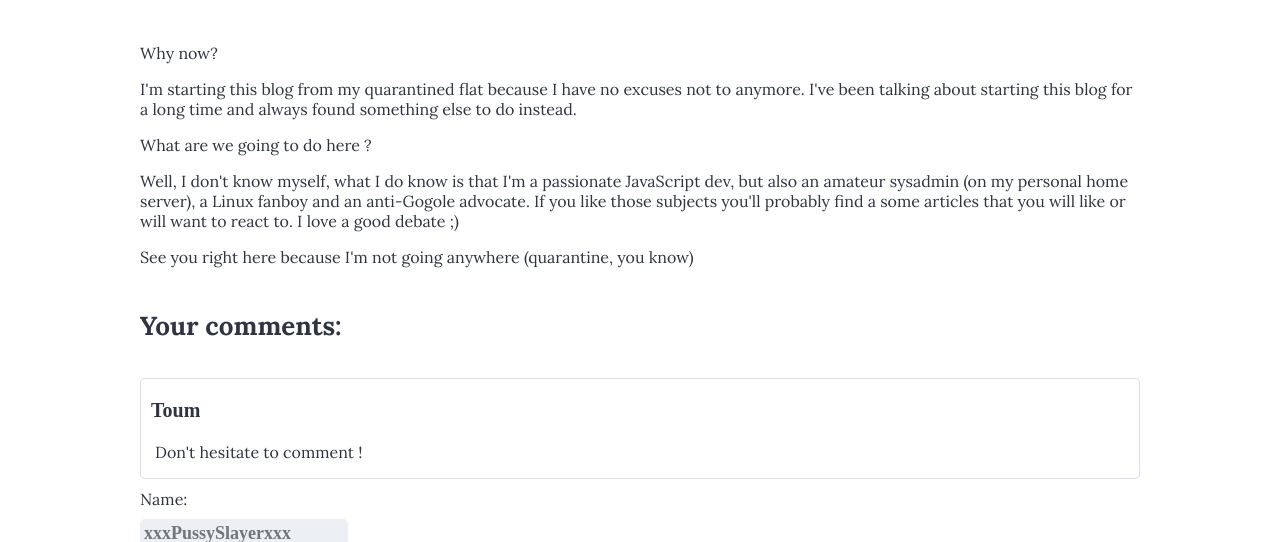
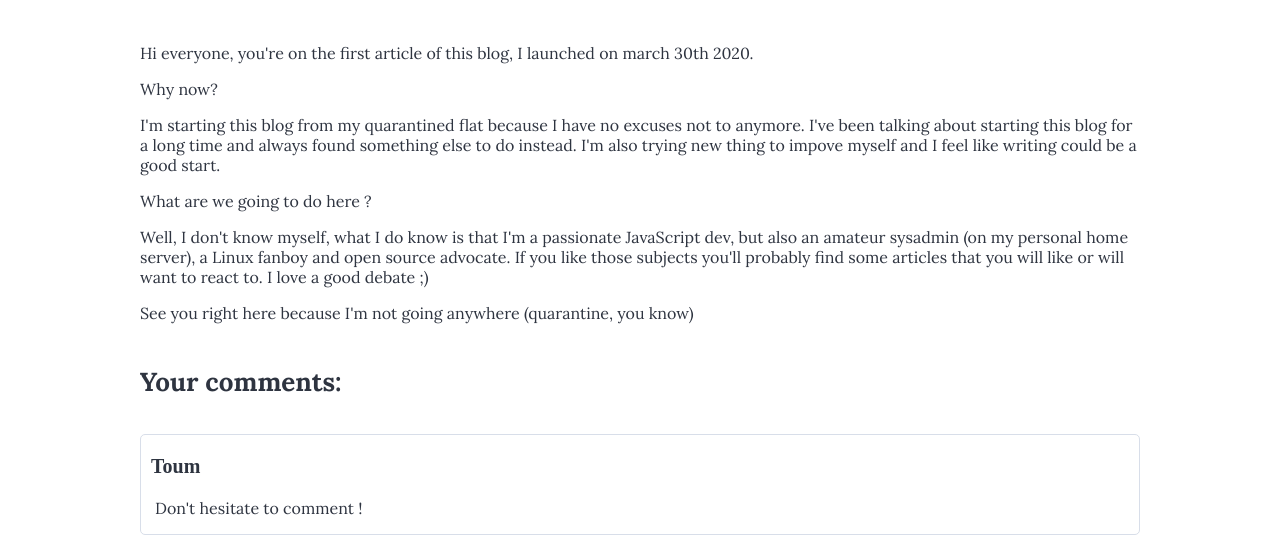
Before and after one commit to xorob0/blog, a Gatsby site: page /hello-world/ in a window 1280 px wide. Shown: the part 225-767 px from the top of the page. Built offline with nearby package versions, Linux system fonts and the light colour scheme; Gatsby itself is replaced by a stand-in of ours; a web font is replaced by a local one.

Commit message:
fixing the intro article

```diff
--- a/content/blog/hello-world/index.md
+++ b/content/blog/hello-world/index.md
@@ -5,18 +5,20 @@ description: "It's decided, I'm starting today"
 author: "Toum"
 ---
 
+Hi everyone, you're on the first article of this blog, I launched on march 30th 2020.
+
 Why now?
 
 I'm starting this blog from my quarantined flat because I have no excuses not
 to anymore. I've been talking about starting this blog for a long time and
-always found something else to do instead.
+always found something else to do instead. I'm also trying new thing to impove
+myself and I feel like writing could be a good start.
 
 What are we going to do here ?
 
 Well, I don't know myself, what I do know is that I'm a passionate JavaScript
 dev, but also an amateur sysadmin (on my personal home server), a Linux fanboy
-and an anti-Gogole advocate. If you like those subjects you'll probably find a
-some articles that you will like or will want to react to. I love a
-good debate ;)
+and open source advocate. If you like those subjects you'll probably find some
+articles that you will like or will want to react to. I love a good debate ;)
 
 See you right here because I'm not going anywhere (quarantine, you know)
```
